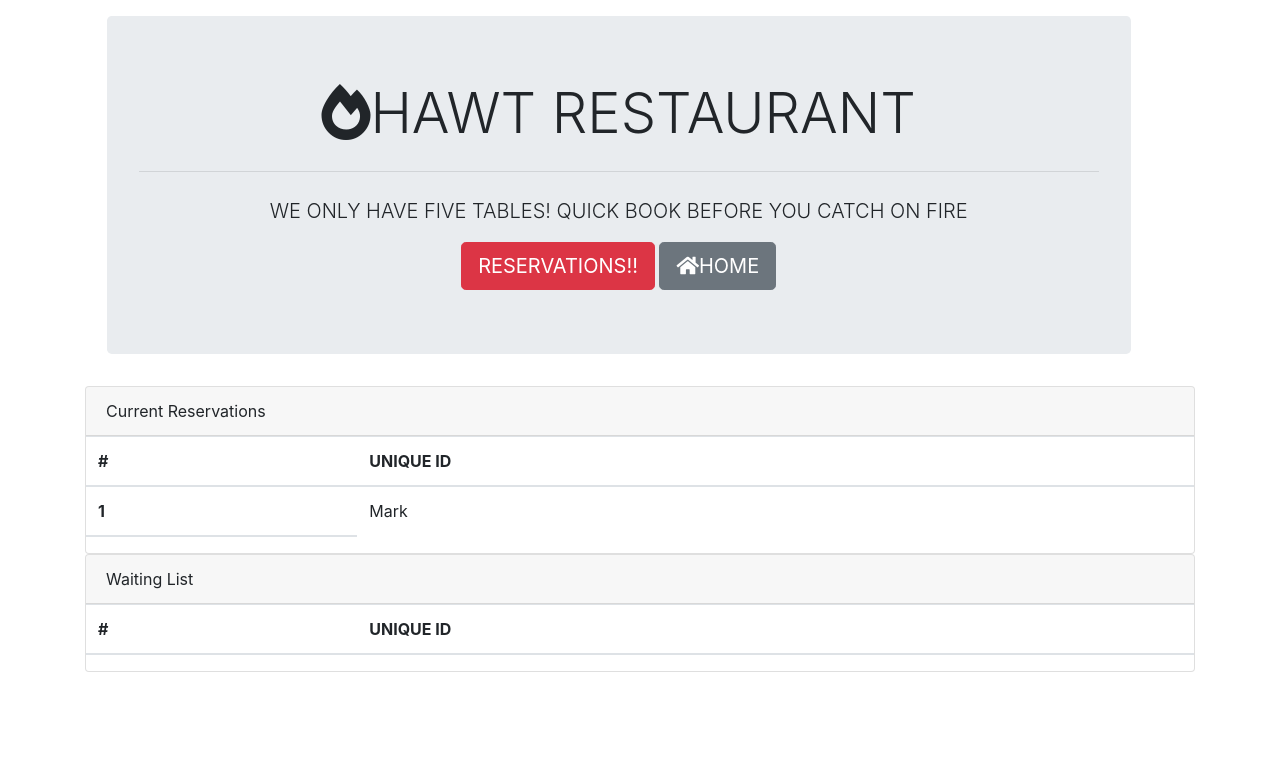
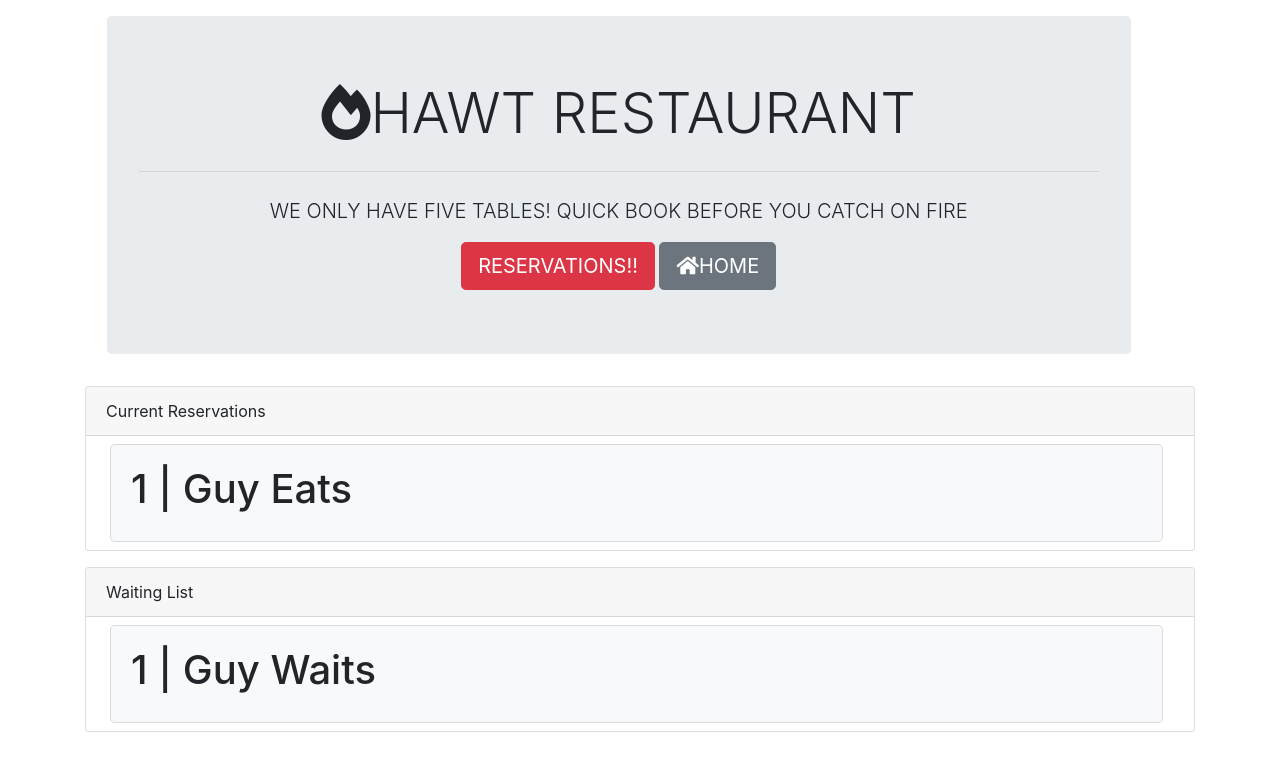
Before and after one commit to Dloft1991/hawtRestaurant, a website: page view.html in a window 1280 px wide. Drawn offline with nearby package versions, Linux system fonts and the light colour scheme.

Commit message:
removed table body

```diff
--- a/view.html
+++ b/view.html
@@ -25,40 +25,22 @@
     </div>
     <div class="container">
 
-        <div class="card">
+        <div class="card" id="reservation-list">
             <div class="card-header">
                 Current Reservations
             </div>
-            <table class="table">
-                <thead>
-                    <tr>
-                        <th scope="col">#</th>
-                        <th scope="col">UNIQUE ID</th>
-                    </tr>
-                    <tr>
-                        <th scope="row">1</th>
-                        <td>Mark</td>
-                    </tr>
-                </thead>
-                <tbody id="reserved-tables">
-                </tbody>
-            </table>
+            <div class="card card-body mt-2 mb-2 ml-4 bg-light" style="width: 95%; border-radius: 5px;">
+                <h1><span class="label label-primary">1</span> | Guy Eats</h1>
+            </div>
         </div>
 
-        <div class="card">
+        <div class="card mt-3" id="waiting-list">
             <div class="card-header">
                 Waiting List
             </div>
-            <table class="table">
-                <thead>
-                    <tr>
-                        <th scope="col">#</th>
-                        <th scope="col">UNIQUE ID</th>
-                    </tr>
-                </thead>
-                <tbody id="waiting-list">
-                </tbody>
-            </table>
+            <div class="card card-body mt-2 mb-2 ml-4 bg-light" style="width: 95%; border-radius: 5px;">
+                <h1><span class="label label-primary">1</span> | Guy Waits</h1>
+            </div>
         </div>
 
     </div>
```
